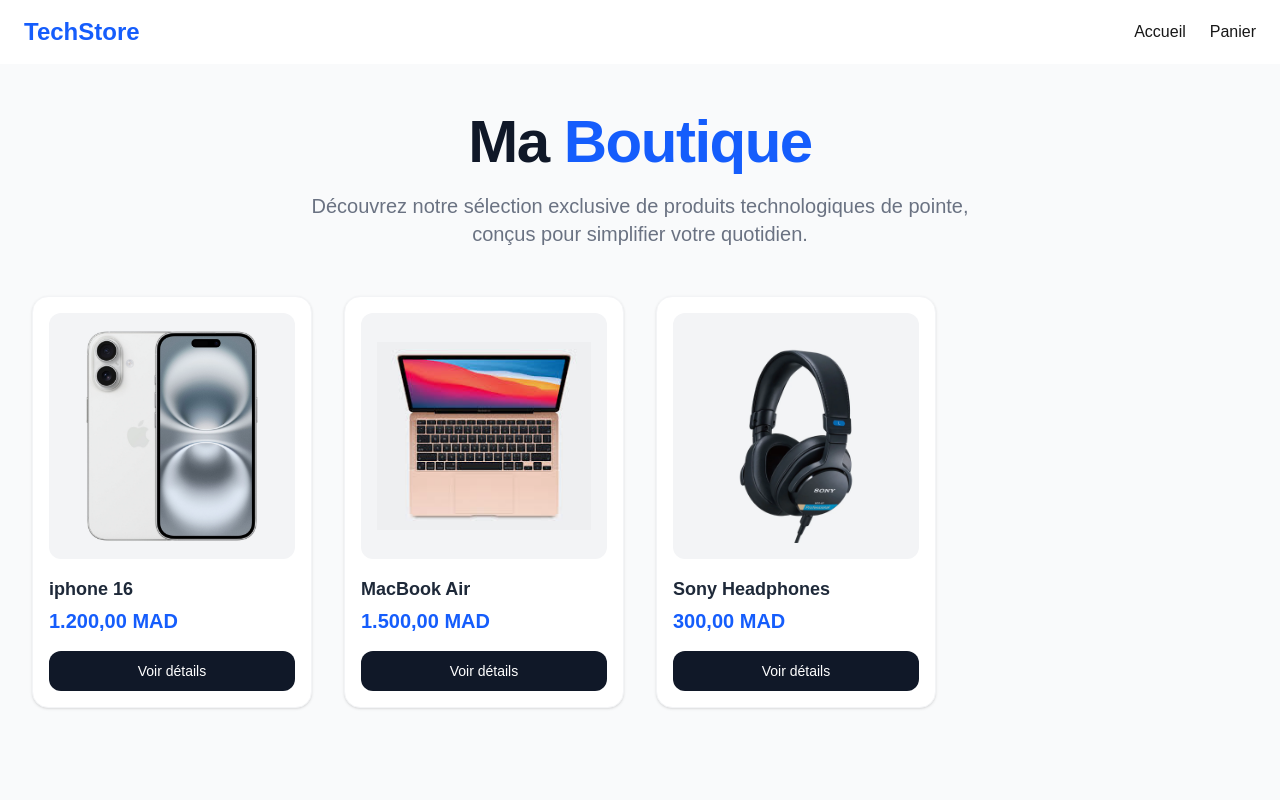
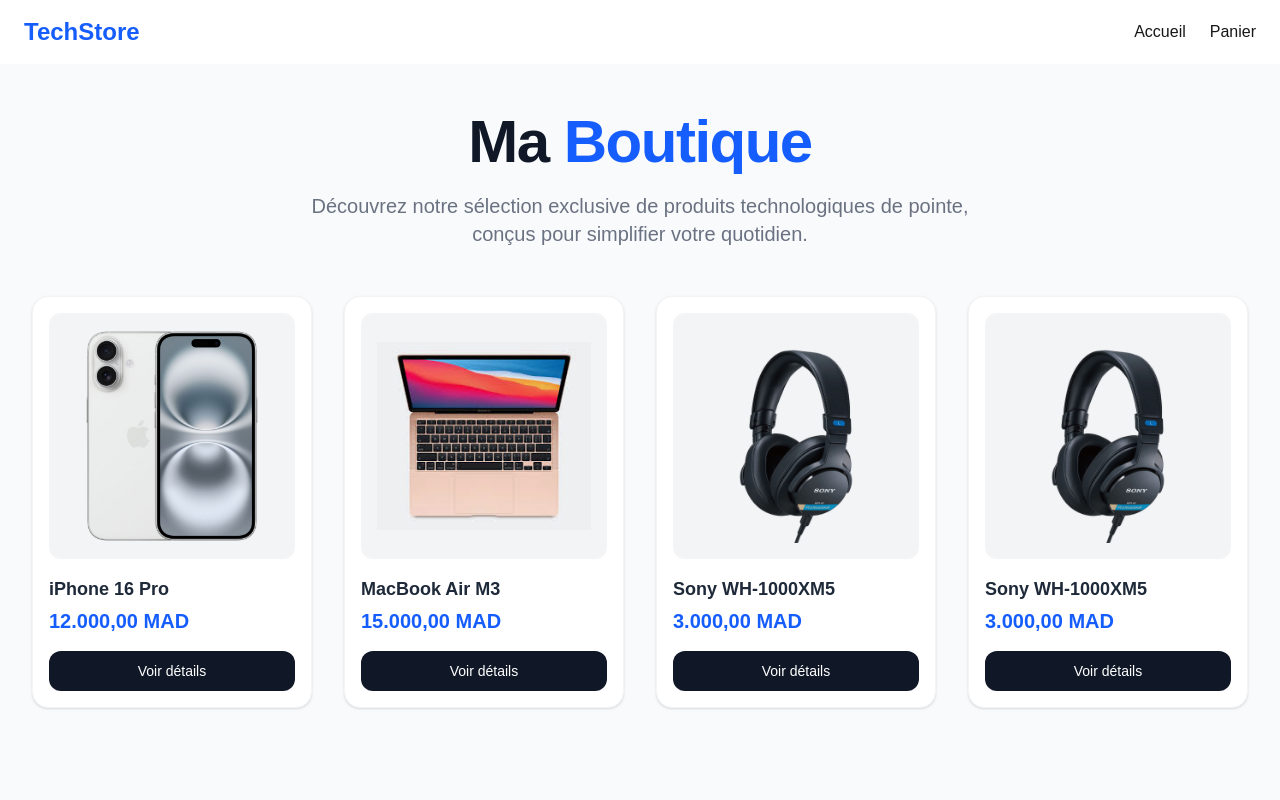
Before and after one commit to ayoubhanine/ShopEasy-with--Next.js-, a Next.js app: page / in a window 1280 px wide. Shown: the top 800 px of the page. Built offline with nearby package versions, Linux system fonts and the light colour scheme.

Commit message:
ajouter details du produits acev la route dynamique

```diff
--- a/app/products/[slug]/page.tsx
+++ b/app/products/[slug]/page.tsx
@@ -0,0 +1,87 @@
+import Image from "next/image";
+import Link from "next/link";
+import { notFound } from "next/navigation";
+import { products } from "@/data/products";
+
+interface ProductPageProps {
+  params: Promise<{
+    slug: string;
+  }>;
+}
+
+// 1. On transforme la fonction en composant asynchrone (async)
+export default async function ProductDetailPage({ params }: ProductPageProps) {
+  // 2. On "déballe" la Promise params à l'aide de await
+
+  const { slug } = await params;
+
+  const product = products.find((p) => p.slug === slug);
+
+  if (!product) {
+    notFound();
+  }
+
+  return (
+    <main className="min-h-screen bg-gray-50 py-12 px-4 sm:px-6 lg:px-8">
+      <div className="max-w-5xl mx-auto">
+        <div className="mb-8">
+          <Link
+            href="/"
+            className="inline-flex items-center text-sm font-medium text-gray-500 hover:text-blue-600 transition-colors"
+          >
+            ← Retour au catalogue
+          </Link>
+        </div>
+
+        <div className="bg-white rounded-3xl shadow-sm border border-gray-100 overflow-hidden grid grid-cols-1 md:grid-cols-2 gap-8 p-6 sm:p-8 lg:p-12">
+          <div className="aspect-square w-full bg-gray-50 rounded-2xl flex items-center justify-center p-8 border border-gray-100">
+            <Image
+              src={product.image}
+              alt={product.name}
+              width={500}
+              height={500}
+              className="object-contain max-h-100 w-auto mix-blend-multiply"
+              priority
+            />
+          </div>
+
+          <div className="flex flex-col justify-between">
+            <div>
+              <span className="inline-flex items-center px-3 py-1 rounded-full text-xs font-medium bg-blue-50 text-blue-700 uppercase tracking-wider mb-4">
+                {product.categorie}
+              </span>
+
+              <h1 className="text-3xl font-extrabold text-gray-900 tracking-tight sm:text-4xl">
+                {product.name}
+              </h1>
+
+              <p className="mt-4 text-3xl font-bold text-blue-600">
+                {product.price.toLocaleString("fr-MA", {
+                  style: "currency",
+                  currency: "MAD",
+                })}
+              </p>
+
+              <hr className="my-6 border-gray-200" />
+
+              <div className="space-y-4">
+                <h3 className="text-sm font-semibold text-gray-900 uppercase tracking-wider">
+                  Description du produit
+                </h3>
+                <p className="text-base text-gray-600 leading-relaxed">
+                  {product.description}
+                </p>
+              </div>
+            </div>
+
+            <div className="mt-8">
+              <button className="w-full bg-blue-600 hover:bg-blue-700 text-white font-semibold py-4 px-6 rounded-2xl transition-colors duration-200 shadow-sm flex items-center justify-center gap-2 text-base">
+                Ajouter au panier
+              </button>
+            </div>
+          </div>
+        </div>
+      </div>
+    </main>
+  );
+}
--- a/data/products.ts
+++ b/data/products.ts
@@ -2,32 +2,41 @@
 import Image from "next/image";
 
 export const products:Product[]=[
-    {
-    id:1,
-    name:"iphone 16",
-    slug:" iphone-16",
-    price: 1200,
-    image:"/iphone 16.jpg",
-    description:"Le dernier smartphone Apple",
-    categorie:"Smartphone"
-},
 {
+    id: 1,
+    name: "iPhone 16 Pro",
+    slug: "iphone-16",
+    price: 12000,
+    image: "/iphone 16.jpg",
+    description: "Découvrez l'iPhone 16 Pro, doté d'un boîtier en titane ultra-résistant, du tout nouveau bouton Commande de l'appareil photo et de la puce A18 Pro de pointe. Conçu pour Apple Intelligence, il offre des performances graphiques exceptionnelles et une autonomie longue durée pour repousser toutes les limites au quotidien.",
+    categorie: "Smartphone"
+  },
+  {
     id: 2,
-    name: "MacBook Air",
+    name: "MacBook Air M3",
     slug: "macbook-air",
-    price: 1500,
+    price: 15000,
     image: "/MacBook Air.jpg",
-    description: "Ordinateur portable léger et performant.",
-    categorie: "Laptop",
-},
+    description: "Le MacBook Air avec puce M3 est le compagnon idéal pour le travail et le divertissement. Grâce à son design ultra-fin sans ventilateur, il combine un silence absolu avec une puissance phénoménale. Profitez d'un écran Liquid Retina somptueux et d'une autonomie record allant jusqu'à 18 heures.",
+    categorie: "Laptop"
+  },
+  {
+    id: 3,
+    name: "Sony WH-1000XM5",
+    slug: "sony-headphones",
+    price: 3000,
+    image: "/Sony Headphones.webp",
+    description: "Le casque Sony WH-1000XM5 redéfinit l'écoute sans fil avec sa réduction de bruit active de classe mondiale. Équipé de deux processeurs et de huit micros, il isole parfaitement des bruits extérieurs. Profitez d'un confort exceptionnel, d'une qualité d'appel cristalline et d'une autonomie de 30 heures.",
+    categorie: "Audio"
+  },
 {
-     id: 3,
-    name: "Sony Headphones",
+     id: 4,
+    name: "Sony WH-1000XM5",
     slug: "sony-headphones",
-    price: 300,
+    price: 3000,
     image: "/Sony Headphones.webp",
-    description: "Casque audio haute qualité.",
-    categorie: "Audio",
+    description: "Le casque Sony WH-1000XM5 redéfinit l'écoute sans fil avec sa réduction de bruit active de classe mondiale. Équipé de deux processeurs et de huit micros, il isole parfaitement des bruits extérieurs. Profitez d'un confort exceptionnel, d'une qualité d'appel cristalline et d'une autonomie de 30 heures.",
+    categorie: "Audio"
 }
 
 ]
```
